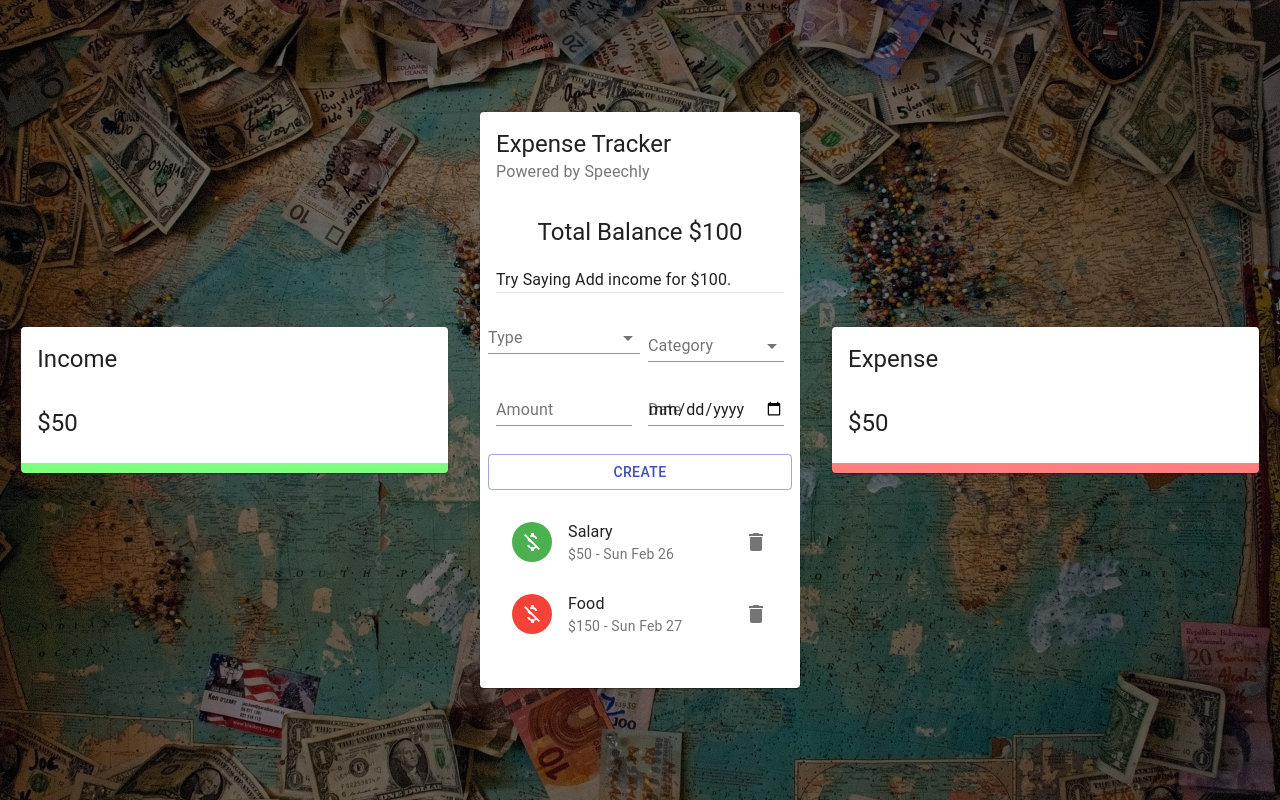
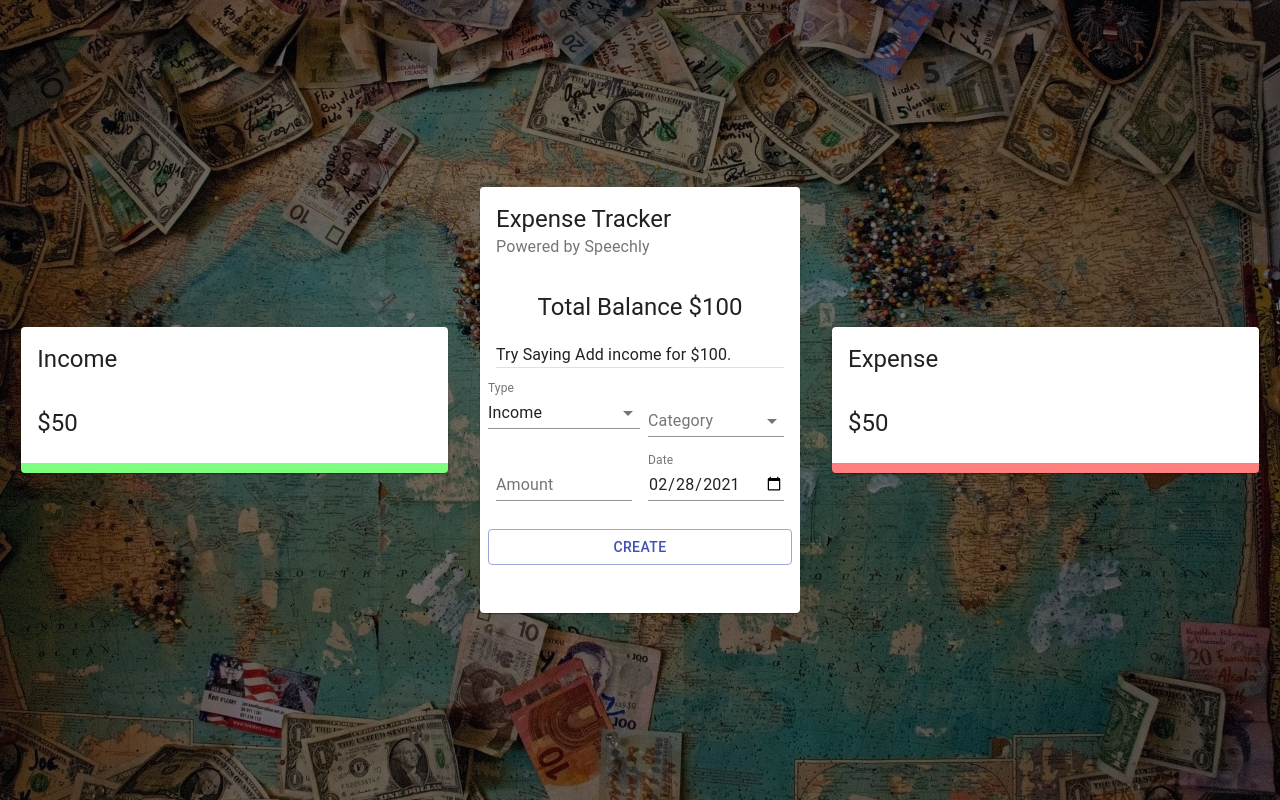
Before and after one commit to VibhuGautam/Expense-Tracker, a React (Create React App) app: page / in a window 1280 px wide. Built offline with nearby package versions, Linux system fonts and the light colour scheme.

Commit message:
Date Changes

```diff
--- a/src/components/Main/Form/Form.jsx
+++ b/src/components/Main/Form/Form.jsx
@@ -1,12 +1,32 @@
 import { Button, FormControl, Grid, InputLabel, MenuItem, Select, TextField, Typography } from '@material-ui/core';
-import React from 'react'
+import React, { useContext, useState } from 'react';
 
+import { ExpenseTrackerContext } from '../../../context/context'
+import { v4 as uuidv4 } from 'uuid';
+import formatDate from '../../../utils/formatDate';
 import useStyles from './styles';
-
-
+import {incomeCategories , expenseCategories } from '../../../constants/categories'
+const initialState = {
+    amount: '',
+    category: '',
+    type: 'Income',
+    date: formatDate(new Date()),
+}
 const Form = () => {
     const classes = useStyles();
 
+    const [formData, setFormData] = useState(initialState);
+
+    const { addTransaction } = useContext(ExpenseTrackerContext);
+
+    const createTransaction = () => {
+        const transaction = { ...formData, amount: Number(formData.amount), id: uuidv4() }
+
+        addTransaction(transaction);
+        setFormData(initialState);
+    }
+
+    const selectedCategories = formData.type === 'Income' ? incomeCategories : expenseCategories;
     return (
         <Grid container spacing = {2}>
             <Grid item xs ={12}>
@@ -18,7 +38,7 @@
             <Grid items xs = {6}>
                 <FormControl fullWidth>
                     <InputLabel>Type</InputLabel>
-                    <Select>
+                    <Select value = {formData.type} onChange= {(e) => setFormData({ ...formData, type: e.target.value })}>
                         <MenuItem value = "Income">Income</MenuItem>
                         <MenuItem value = "Expense">Expense</MenuItem>
                     </Select>
@@ -27,19 +47,18 @@
             <Grid item xs ={6}>
                 <FormControl fullWidth>
                     <InputLabel>Category</InputLabel>
-                    <Select>
-                        <MenuItem value = "business">business</MenuItem>
-                        <MenuItem value = "salart">salary</MenuItem>
+                    <Select value = {formData.category} onChange = {(e) => setFormData({...formData, category: e.target.value})}>
+                        {selectedCategories.map((c) => <MenuItem key= {c.type} value = {c.type}>{c.type}</MenuItem> )}
                     </Select>
                 </FormControl>
             </Grid>
             <Grid item xs = {6}>
-                <TextField type = "number" label = "Amount" fullWidth/>
+                <TextField type = "number" label = "Amount" fullWidth value = {formData.amount} onChange = {(e) => setFormData({...formData, amount: e.target.value}) } />
             </Grid>
             <Grid item xs = {6}>
-                <TextField type = "date" label = "Date" fullWidth/>
+                <TextField type = "date" label = "Date" fullWidth value = {formData.date} onChange = {(e) => setFormData({...formData, date: formatDate(e.target.value)}) }/>
             </Grid>
-            <Button className = {classes.button} variant = "outlined" color = "primary" fullWidth>Create</Button>
+            <Button className = {classes.button} variant = "outlined" color = "primary" fullWidth onClick = {createTransaction} >Create</Button>
         </Grid>
     )
 }
--- a/src/components/Main/List/List.jsx
+++ b/src/components/Main/List/List.jsx
@@ -6,12 +6,8 @@
 
 const List = () => {
     const classes = useStyles();
+    const { deleteTransaction , transactions } = useContext(ExpenseTrackerContext);
 
-    const transactions = [
-        { id: 1 , type: "Income" , category: "Salary" , amount: 50 , date: "Sun Feb 26" },
-        { id: 2 , type: "Expense" , category: "Food" , amount: 150 , date: "Sun Feb 27" },
-        { id: 3 , type: "Income" , category: "Pros" , amount: 50 , date: "Sun Feb 28" }
-    ];
 
     return (
         <MUIList dense={false} className={classes.list}>
@@ -25,7 +21,7 @@
                 </ListItemAvatar>
                 <ListItemText primary={transaction.category} secondary={`$${transaction.amount} - ${transaction.date}`} />
                 <ListItemSecondaryAction>
-                  <IconButton edge="end" aria-label="delete" onClick="">
+                  <IconButton edge="end" aria-label="delete" onClick={() => deleteTransaction(transaction.id)}>
                     <Delete />
                   </IconButton>
                 </ListItemSecondaryAction>
--- /dev/null
+++ b/src/constants/categories.js
@@ -0,0 +1,33 @@
+const incomeColors = ['#123123', '#154731', '#165f40', '#16784f', '#14915f', '#10ac6e', '#0bc77e', '#04e38d', '#00ff9d'];
+const expenseColors = ['#b50d12', '#bf2f1f', '#c9452c', '#d3583a', '#dc6a48', '#e57c58', '#ee8d68', '#f79d79', '#ffae8a', '#cc474b', '#f55b5f'];
+
+export const incomeCategories = [
+  { type: 'Business', amount: 0, color: incomeColors[0] },
+  { type: 'Investments', amount: 0, color: incomeColors[1] },
+  { type: 'Extra income', amount: 0, color: incomeColors[2] },
+  { type: 'Deposits', amount: 0, color: incomeColors[3] },
+  { type: 'Lottery', amount: 0, color: incomeColors[4] },
+  { type: 'Gifts', amount: 0, color: incomeColors[5] },
+  { type: 'Salary', amount: 0, color: incomeColors[6] },
+  { type: 'Savings', amount: 0, color: incomeColors[7] },
+  { type: 'Rental income', amount: 0, color: incomeColors[8] },
+];
+
+export const expenseCategories = [
+  { type: 'Bills', amount: 0, color: expenseColors[0] },
+  { type: 'Car', amount: 0, color: expenseColors[1] },
+  { type: 'Clothes', amount: 0, color: expenseColors[2] },
+  { type: 'Travel', amount: 0, color: expenseColors[3] },
+  { type: 'Food', amount: 0, color: expenseColors[4] },
+  { type: 'Shopping', amount: 0, color: expenseColors[5] },
+  { type: 'House', amount: 0, color: expenseColors[6] },
+  { type: 'Entertainment', amount: 0, color: expenseColors[7] },
+  { type: 'Phone', amount: 0, color: expenseColors[8] },
+  { type: 'Pets', amount: 0, color: expenseColors[9] },
+  { type: 'Other', amount: 0, color: expenseColors[10] },
+];
+
+export const resetCategories = () => {
+  incomeCategories.forEach((c) => c.amount = 0);
+  expenseCategories.forEach((c) => c.amount = 0);
+};
--- a/src/context/context.js
+++ b/src/context/context.js
@@ -8,7 +8,7 @@
 
 
 export const Provider = ({ children }) => {
-    const [transaction, dispatch] = useReducer(contextReducer, initialState)
+    const [transactions, dispatch] = useReducer(contextReducer, initialState)
 
     const deleteTransaction = (id) => {
         dispatch({ type: 'DELETE_TRANSACTION', payload: id });
@@ -18,10 +18,14 @@
         dispatch({type: 'ADD_TRANSACTION' , payload: transaction});
     }
 
+    // console.log(transactions);
+
+
     return(
         <ExpenseTrackerContext.Provider value = {{
             deleteTransaction,
-            addTransaction
+            addTransaction,
+            transactions
         }}>
             {children}
         </ExpenseTrackerContext.Provider>
--- a/src/context/contextReducer.js
+++ b/src/context/contextReducer.js
@@ -5,7 +5,7 @@
       case 'DELETE_TRANSACTION':
         transactions = state.filter((transaction) => transaction.id !== action.payload);
 
-        localStorage.setItem('transactions', JSON.stringify(transactions));
+        // localStorage.setItem('transactions', JSON.stringify(transactions));
 
         return transactions;
       case 'ADD_TRANSACTION':
--- /dev/null
+++ b/src/utils/formatDate.js
@@ -0,0 +1,15 @@
+export default (date) => {
+    const d = new Date(date);
+    let month = `${d.getMonth() + 1}`;
+    let day = `${d.getDate()}`;
+    const year = d.getFullYear();
+
+    if (month.length < 2) {
+        month = `0${month}`;
+    }
+    if (day.length < 2) {
+         day = `0${day}`;
+    }
+
+    return [year, month, day].join('-');
+  };
```
